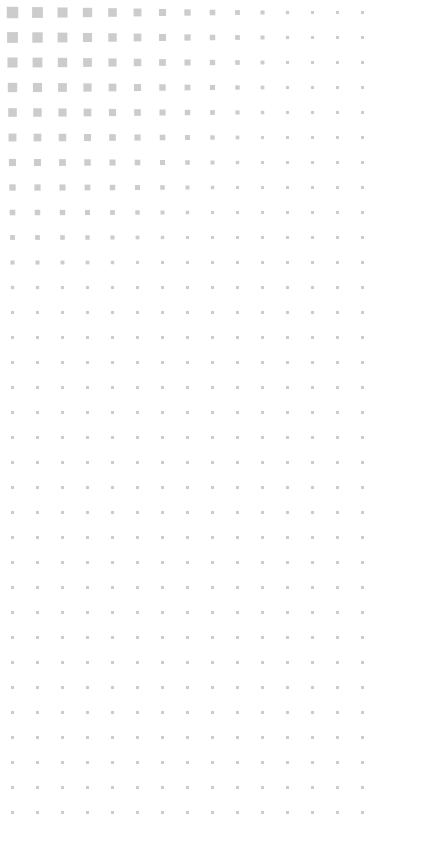
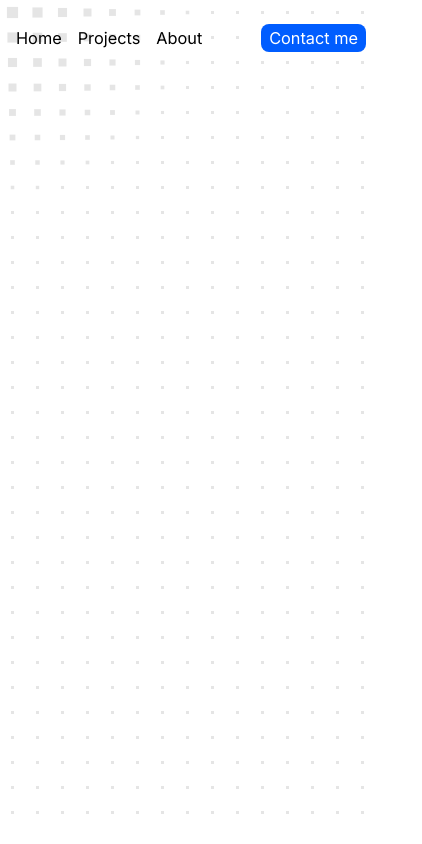
Before and after one commit to GaelCode/Portfolio, a React (Vite) app: page / in a window 390 px wide. Shown: the whole page, 422 px wide, since content can reach past the window. Built offline with nearby package versions, Linux system fonts and the light colour scheme.

Commit message:
ajout header

```diff
--- a/index.html
+++ b/index.html
@@ -2,7 +2,7 @@
 <html lang="en">
   <head>
     <meta charset="UTF-8" />
-    <link rel="icon" type="image/svg+xml" href="./public/portfolio_logo.png" />
+    <link rel="icon" type="image/svg+xml" href="./src/assets/portfolio_logo.png" />
     <meta name="viewport" content="width=device-width, initial-scale=1.0" />
     <title>Gaël's portfolio</title>
   </head>
--- a/src/App.tsx
+++ b/src/App.tsx
@@ -1,5 +1,7 @@
 import { useState } from 'react';
 import Fond from './fond/fond'; // Import du composant Fond (majuscule)
+import Header from './header/header';
+import './index.css'
 
 function App() {
   const [count, setCount] = useState<number>(0);
@@ -8,6 +10,7 @@ function App() {
     <>
       <Fond />
       <main>
+        <Header></Header>
       </main>
     </>
   );
--- /dev/null
+++ b/src/boutons/CTA.css
@@ -0,0 +1,19 @@
+.cta {
+    background-color: #005DFF;
+    color: white;
+    font-size: clamp(0.8rem, 0.7692rem + 1.0256vw, 1.8rem);
+    padding: 8px 16px;
+    border-radius: 8px;
+    transition: all 0.3s ease-in-out;
+    text-decoration: none;
+}
+
+.cta:hover{
+    background-color: #004bce;
+}
+
+@media screen and (max-width: 400px) {
+    .cta {
+        padding: 4px 8px;
+    }
+}
--- /dev/null
+++ b/src/boutons/CTA.tsx
@@ -0,0 +1,15 @@
+import './CTA.css'
+
+type CTAProps = {
+    texte: string;
+};
+
+const CTA = ({ texte }: CTAProps) => {
+    return (
+        <div className="cta">
+            {texte}
+        </div>
+    );
+};
+
+export default CTA;
--- a/src/fond/fond.css
+++ b/src/fond/fond.css
@@ -2,13 +2,16 @@
 .fond {
     display: flex;
     flex-direction: column;
-    width: 100vw;
-    height: 100vh;
     overflow: hidden;
     background-color: #ffffff;
     margin: 0;
     padding: 0;
-    position: relative;
+    position: absolute;
+    top: 0;
+    left: 0;
+    width: 100%;
+    height: 100%;
+    z-index: -1;
 }
 
 /* Chaque ligne de carrés */
@@ -33,7 +36,7 @@
     height: 3px;
     background-color: #000;
     transition: transform 0.3s ease-in-out, opacity 0.2s ease-in-out;
-    opacity: 0.2;
+    opacity: 0.1;
 }
 
 .ripple-animation {
@@ -43,14 +46,14 @@
 @keyframes ripple {
     0% {
         transform: scale(1);
-        opacity: 0.2;
+        opacity: 0.1;
     }
     50% {
         transform: scale(3);
-        opacity: 0.8;
+        opacity: 0.6;
     }
     100% {
         transform: scale(1);
-        opacity: 0.2;
+        opacity: 0.1;
     }
 }
--- a/src/fond/fond.tsx
+++ b/src/fond/fond.tsx
@@ -86,7 +86,7 @@ const Fond: React.FC = () => {
         const centerX = mousePosition.x;
         const centerY = mousePosition.y;
         const distance = Math.sqrt(Math.pow(centerX - (x * squareSize + squareSize / 2), 2) + Math.pow(centerY - (y * squareSize + squareSize / 2), 2));
-        const scale = Math.max(1, 1 + (2 - distance / 150) * 1.5); // Augmenter la portée de l'animation de la souris
+        const scale = Math.max(1, 1 + (2 - distance / 100) * 1.5); // Augmenter la portée de l'animation de la souris
         return scale;
     };
 
--- /dev/null
+++ b/src/header/header.css
@@ -0,0 +1,66 @@
+header{
+    width: 100%;
+    padding: 24px 40px;
+}
+
+.menu {
+    display: flex;
+    width: 100%;
+    justify-content: space-between;
+}
+
+.menu li a {
+    color: black;
+    padding: 0;
+}
+
+.menu ul {
+    list-style: none;
+    display: flex;
+    align-items: center;
+    gap: 24px;
+    font-size: clamp(0.8rem, 0.7692rem + 1.0256vw, 1.8rem);
+    margin: 0;
+    padding: 0;
+}
+
+.menu ul li {
+    position: relative;
+    display: block;
+}
+
+.menu ul li::after {
+    content: "";
+    position: absolute;
+    bottom: 0;
+    left: 0;
+    height: 2px;
+    width: 0%;
+    transition: all 0.3s ease-in-out;
+    background-color: black;
+}
+
+.menu ul li:hover::after {
+    width: 100%;
+}
+
+a{
+    text-decoration: none;
+    padding-right: 90px;
+}
+
+@media screen and (max-width: 500px) {
+    header{
+        padding: 24px 16px;
+    }
+
+    a{
+        padding-right: 40px;
+    }
+}
+
+@media screen and (max-width: 400px) {
+    .menu ul {
+        gap: 16px;
+    }
+}
--- /dev/null
+++ b/src/header/header.tsx
@@ -0,0 +1,22 @@
+import CTA from "../boutons/CTA"
+import './header.css'
+
+const Header = () => {
+    return (
+        <header>
+            <div className="menu">
+                <ul>
+                    <li><a href="#">Home</a></li>
+                    <li><a href="#">Projects</a></li>
+                    <li><a href="#">About</a></li>
+                </ul>
+                <a href="mailto:goddosmarcel@gmail.com">
+                    <CTA texte="Contact me"></CTA>
+                </a>
+            </div>
+
+        </header>
+    )
+}
+
+export default Header
--- a/src/index.css
+++ b/src/index.css
@@ -1,5 +1,20 @@
+@import url('https://fonts.googleapis.com/css2?family=IBM+Plex+Mono:ital,wght@0,100;0,200;0,300;0,400;0,500;0,600;0,700;1,100;1,200;1,300;1,400;1,500;1,600;1,700&family=Inter:ital,opsz,wght@0,14..32,100..900;1,14..32,100..900&display=swap');
+
+* {
+    font-family: "Inter", sans-serif;
+}
+
 body {
-    height: 100%;
+    height: fit-content;
+    min-height: 100vh;
     width: 100vw;
     margin: 0;
+    padding: 0;
+    position: relative;
+    overflow: hidden;
 }
+
+main {
+    width: 100%;
+    height: 100%;
+}
```
Also changed, not shown: src/assets/portfolio_logo.png (renamed from public/portfolio_logo.png).
